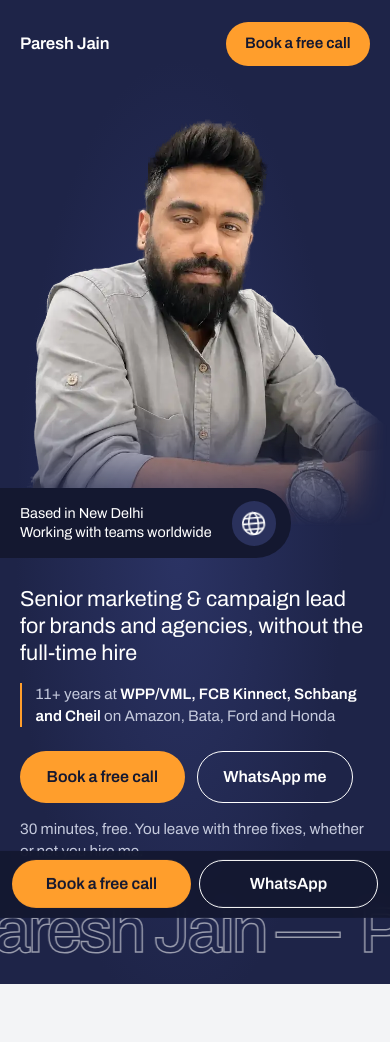
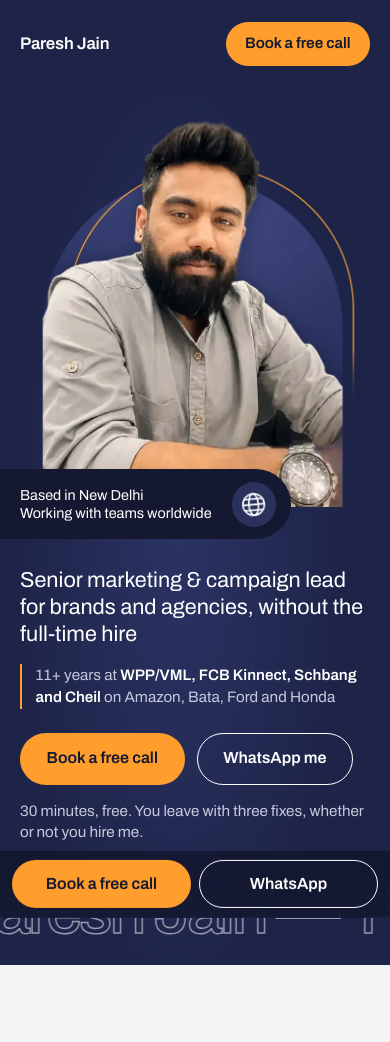
Before and after one commit to pareshj52/pareshjain-website, a plain HTML site: page index.html in a window 390 px wide. Shown: the top 1042 px of the page. Drawn offline with Linux system fonts and the light colour scheme.

Commit message:
Preview: new framed hero portrait (cleaner cutout, graded, arch frame) + responsive srcset
Co-Authored-By: Claude Opus 5.5 <noreply@anthropic.com>
Claude-Session: https://claude.ai/code/session_01EEx69gB7WHXonw4sQ8A3JT

```diff
--- a/index.html
+++ b/index.html
@@ -23,7 +23,7 @@
 <link rel="preconnect" href="https://fonts.googleapis.com">
 <link rel="preconnect" href="https://fonts.gstatic.com" crossorigin>
 <link href="https://fonts.googleapis.com/css2?family=Archivo:wdth,wght@62..125,300..800&display=swap" rel="stylesheet">
-<link rel="preload" as="image" href="assets/paresh-jain-cutout.webp" fetchpriority="high">
+<link rel="preload" as="image" href="assets/paresh-jain-hero-1400.webp" imagesrcset="assets/paresh-jain-hero-700.webp 700w, assets/paresh-jain-hero-1400.webp 1400w" imagesizes="(max-width:900px) 26rem, 46vw" fetchpriority="high">
 
 <!-- ===== Tracking config: paste your Meta Pixel ID between the quotes to switch it on ===== -->
 <script>window.PJ = { GA4: 'G-XV39SFSW40', META_PIXEL: '' };</script>
@@ -335,6 +335,12 @@ textarea{min-height:8rem;resize:vertical}
 .opt{color:#959CC0;font-weight:400}
 @media (max-width:900px){.svc article.pick::before{left:0}.freebie{grid-template-columns:1fr}.freebie .orb{--s:7.5rem}}
 
+/* Hero portrait: framed arch artwork (edges are finished in the image, so no CSS fade masks) */
+.hero-photo{aspect-ratio:700/823;z-index:0}
+.marquee{z-index:-1}
+.hero-left{z-index:1}
+.hero-photo img{-webkit-mask-image:none;mask-image:none}
+@media (max-width:900px){.hero-photo{aspect-ratio:700/823;width:min(88%,26rem)}.hero-photo img{-webkit-mask-image:none;mask-image:none}}
 /* ===== Visual refresh (preview) ===== */
 /* #4 Display type: use Archivo's wide axis for big headings */
 .sec h2,.work-head h2,.contact h2,.case-brand,.num b{font-variation-settings:"wdth" 118;font-weight:600;letter-spacing:-.045em}
@@ -408,7 +414,7 @@ textarea{min-height:8rem;resize:vertical}
 <main id="main">
   <section class="hero" id="top">
     <h1>Paresh Jain, freelance marketing and campaign lead in New Delhi</h1>
-    <div class="hero-photo"><img src="assets/paresh-jain-cutout.webp" alt="Paresh Jain" width="760" height="823" fetchpriority="high"></div>
+    <div class="hero-photo"><img src="assets/paresh-jain-hero-1400.webp" srcset="assets/paresh-jain-hero-700.webp 700w, assets/paresh-jain-hero-1400.webp 1400w" sizes="(max-width:900px) 26rem, 46vw" alt="Paresh Jain" width="700" height="823" fetchpriority="high"></div>
 
     <div class="hero-left">
       <div class="pill">
```
Also changed, not shown: assets/paresh-jain-hero-1400.webp (added), assets/paresh-jain-hero-700.webp (added).
